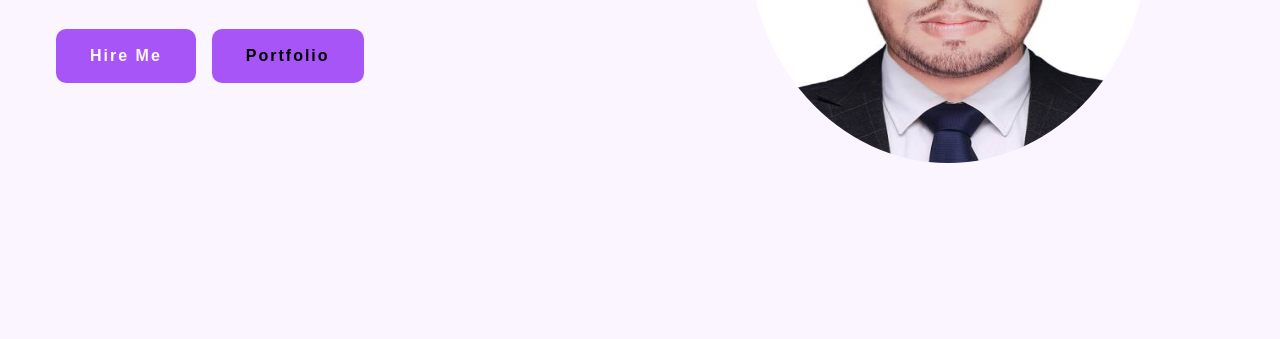
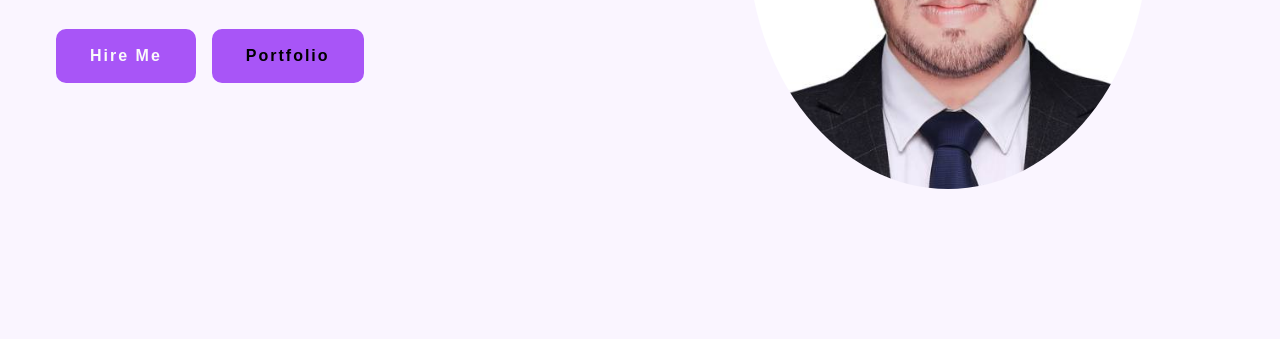
Before and after one commit to rakhibul-islam/portfolio-project-2, a plain HTML site: page index.html in a window 1280 px wide. Shown: the part 461-800 px from the top of the page. Drawn offline with nearby package versions, Linux system fonts and the light colour scheme.

Commit message:
reset image ratio

```diff
--- a/style.css
+++ b/style.css
@@ -157,8 +157,7 @@ ul li a:hover {
 .image img{
     width: min(25rem, 90%);
     border-radius: 100%;
-    height: 28rem;
-    padding-top: 4rem;
+
 }
 
 
```
